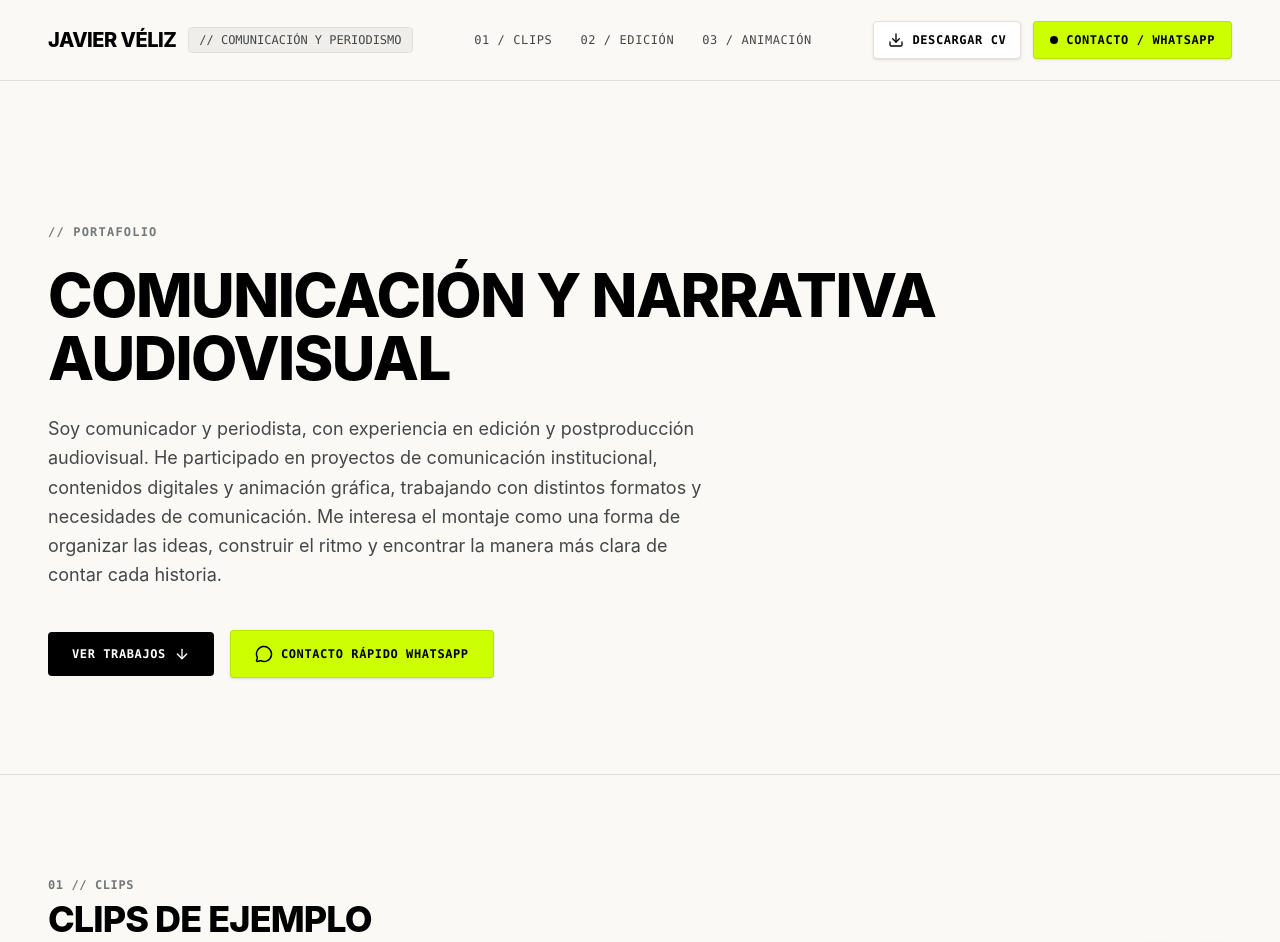
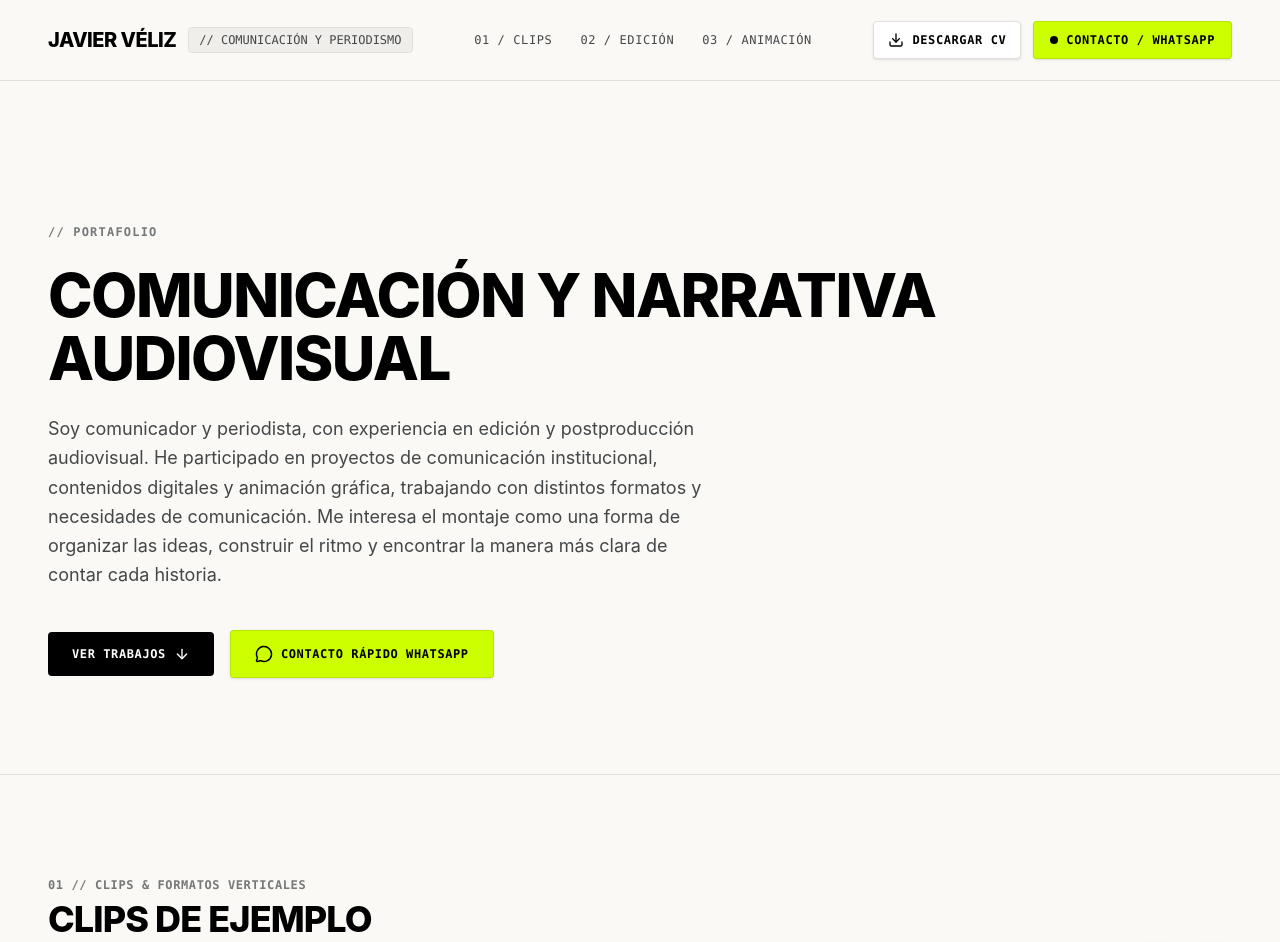
Before and after one commit to javierveliztacure/mi-portafolio, a React (Vite) app: page / in a window 1280 px wide. Shown: the top 942 px of the page. Built offline with nearby package versions, Linux system fonts and the light colour scheme.

Commit message:
update_casi_listo_3

```diff
--- a/src/components/CarouselSections/ClipsCarousel.tsx
+++ b/src/components/CarouselSections/ClipsCarousel.tsx
@@ -89,9 +89,9 @@ export default function ClipsCarousel() {
   return (
     <CarouselContainer
       id="clips-todo-good"
-      subtitle="01 // CLIPS "
+      subtitle="01 // CLIPS & Formatos Verticales "
       title="CLIPS DE EJEMPLO"
-      description="Streaming, timing cómico y dinámicas de retención: recortes precisos con alta tensión narrativa, compresión de silencios cómicos y subtitulado dinámico de alto impacto visual."
+      description="Una muestra de clips editados a partir de distintos contenidos del canal, donde la selección del material y el montaje ayudan a dar forma a cada pieza."
       bgColor="bg-[#faf9f6]"
     >
       {clipsData.map((clip) => (
```
